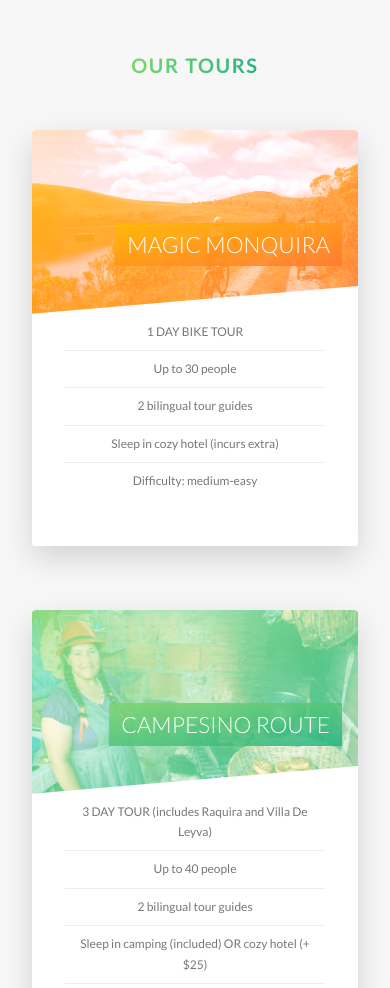
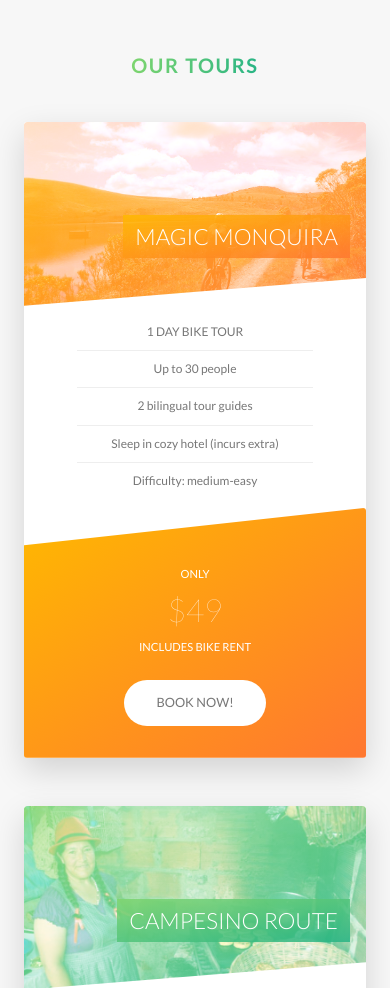
Before and after one commit to fbohz/css-learning, a website: page museo-demo/index.html in a window 390 px wide. Shown: the part 2440-3428 px from the top of the page. Drawn offline with Linux system fonts and the light colour scheme.

Commit message:
progress responsive design

```diff
--- a/museo-demo/sass/components/_card.scss
+++ b/museo-demo/sass/components/_card.scss
@@ -1,10 +1,10 @@
 .card {
+
     // FUNCTIONALITY
     perspective: 150rem;
     -moz-perspective: 150rem;
     position: relative;
     height: 52rem;
-    margin: 1rem;
 
     &__side {
         height: 52rem;
@@ -13,6 +13,7 @@
         top: 0;
         left: 0;
         width: 100%;
+        -webkit-backface-visibility: hidden;
         backface-visibility: hidden;
         border-radius: 3px;
         overflow: hidden;
@@ -113,8 +114,7 @@
     }
 
     &__details {
-        // top padding on details
-        // padding: 3rem;
+        padding: 3rem;
 
         ul {
             list-style: none;
@@ -158,4 +158,57 @@
         font-size: 6rem;
         font-weight: 100;
     }
+
+
+
+
+
+    //@include respond(tab-port) {
+    @media only screen and (max-width: 56.25em),
+            only screen and (hover: none) {
+
+        height: auto;
+        border-radius: 3px;
+        background-color: $color-white;
+        box-shadow: 0 1.5rem 4rem rgba($color-black, .15);
+
+        &__side {
+            height: auto;
+            position: relative;
+            box-shadow: none;
+
+            &--back {
+                transform: rotateY(0);
+                clip-path: polygon(0 15%, 100% 0, 100% 100%, 0% 100%);
+            }
+        }
+
+        &:hover &__side--front {
+            transform: rotateY(0);
+        }
+
+
+        &__details {
+            padding: 1rem 3rem;
+        }
+
+        // FRONT SIDE STYLING
+        &__cta {
+            position: relative;
+            top: 0%;
+            left: 0;
+            transform: translate(0);
+            width: 100%;
+            padding: 7rem 4rem 4rem 4rem;
+        }
+
+        &__price-box {
+            margin-bottom: 3rem;
+        }
+
+        &__price-value {
+            font-size: 4rem;
+        }
+    }
+
 }
```
Also changed, not shown: museo-demo/css/style.css.
